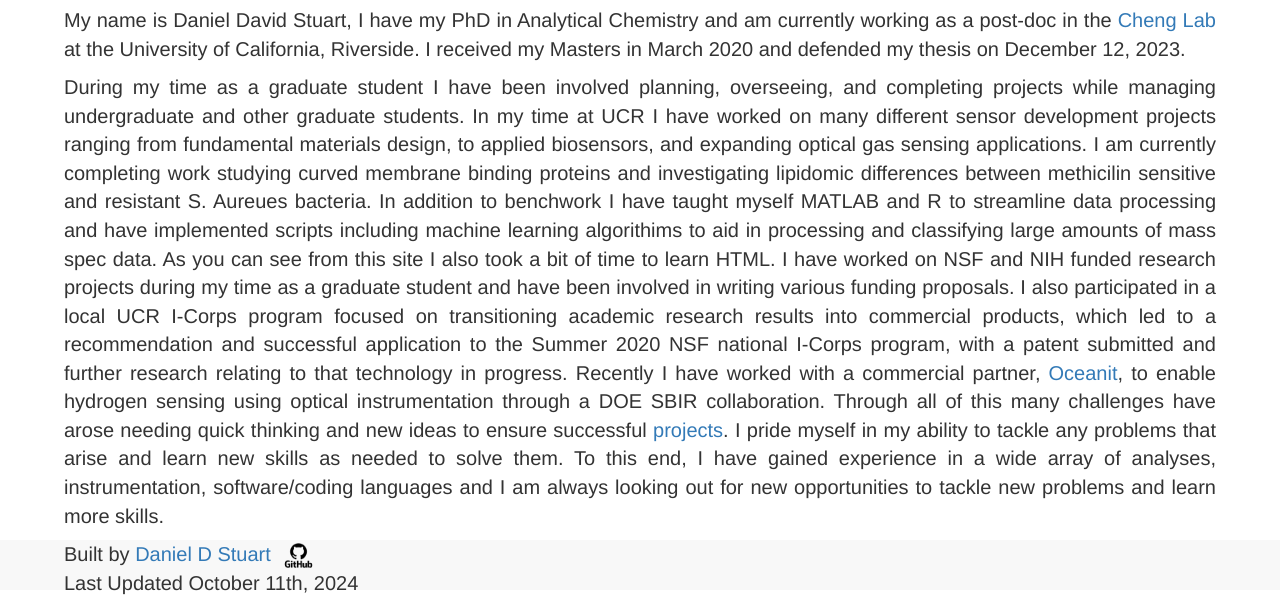
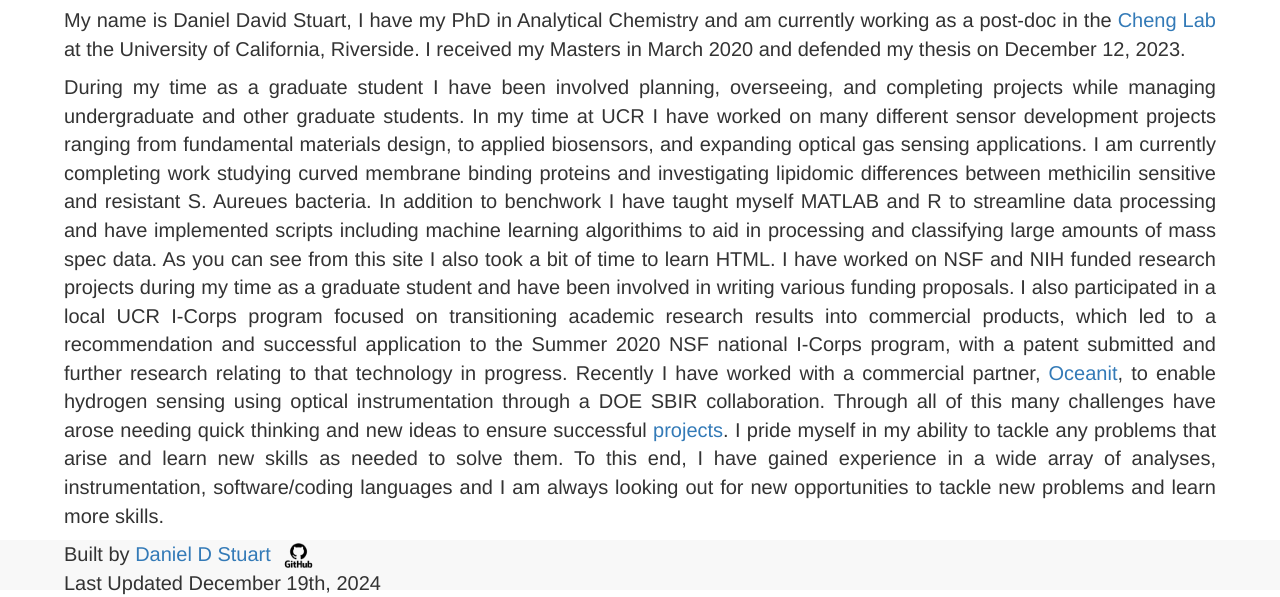
Before and after one commit to danieldstuart/danieldstuart.github.io, a Jekyll site: the page built from index.markdown, in a window 1280 px wide and 900 px high, scrolled down 165 px, cut to the strip 303-900 px from the top of the window. Built offline with Jekyll 4.4.1, drawn with Linux system fonts in a browser that asks for light colours; nearby versions of some CDN libraries.

Commit message:
Update footer.html

```diff
--- a/_includes/footer.html
+++ b/_includes/footer.html
@@ -15,7 +15,7 @@ height:;
 <div class="author">
 Built by <a href="https://github.com/danieldstuart"> Daniel D Stuart <img src="images/GitHub.png" alt="GitHub Logo" height="25" width=auto float="right"></a>
 <br>
-Last Updated October 11th, 2024
+Last Updated December 19th, 2024
 </div>
 
 
```
